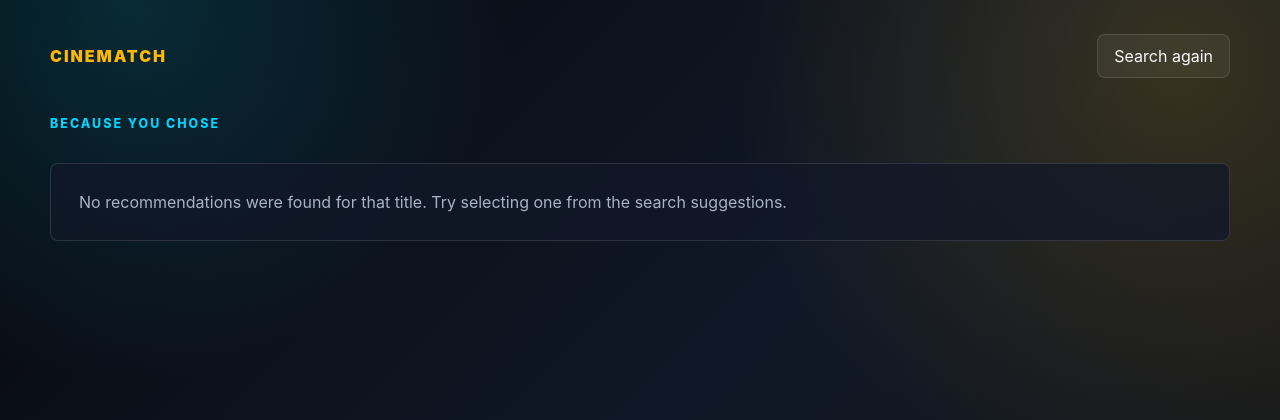
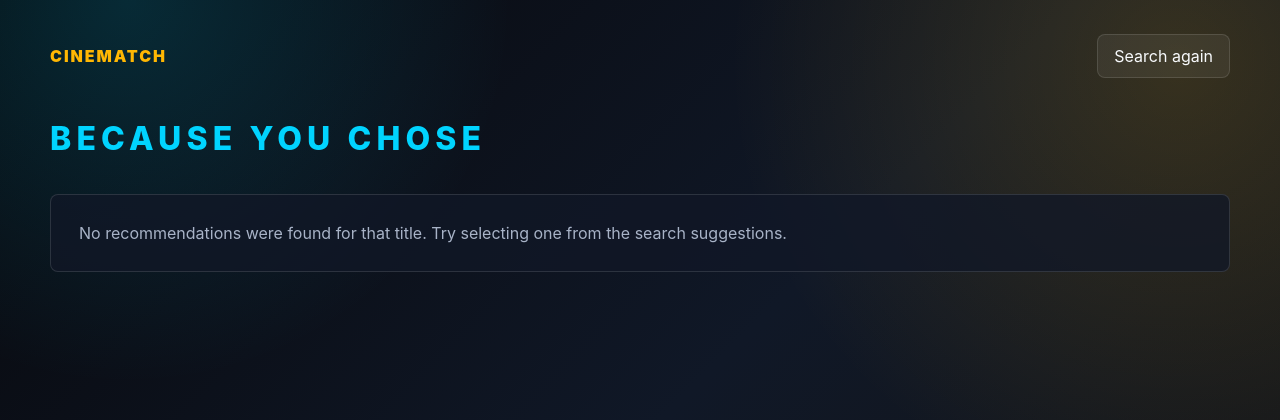
Before and after one commit to Mahaldar-Saad01/Movie_Recommender_System, a FastAPI app: template Backend/templates/recommend.html in a window 1280 px wide. Shown: the top 420 px of the page. Run offline with FastAPI, Linux system fonts and the light colour scheme; the template is opened without the code that fills it, so the values that code supplies are empty; parts of the project's set-up code (start-up, migrations or seed data) failed here and were passed over; some libraries are stand-ins or nearby versions.

Commit message:
screenshots added

```diff
--- a/Backend/templates/recommend.html
+++ b/Backend/templates/recommend.html
@@ -70,7 +70,7 @@
         .eyebrow {
             margin: 0 0 10px;
             color: var(--accent-2);
-            font-size: 0.78rem;
+            font-size: 2rem;
             font-weight: 800;
             letter-spacing: 0.16em;
             text-transform: uppercase;
```
Also changed, not shown: 1 other file.
